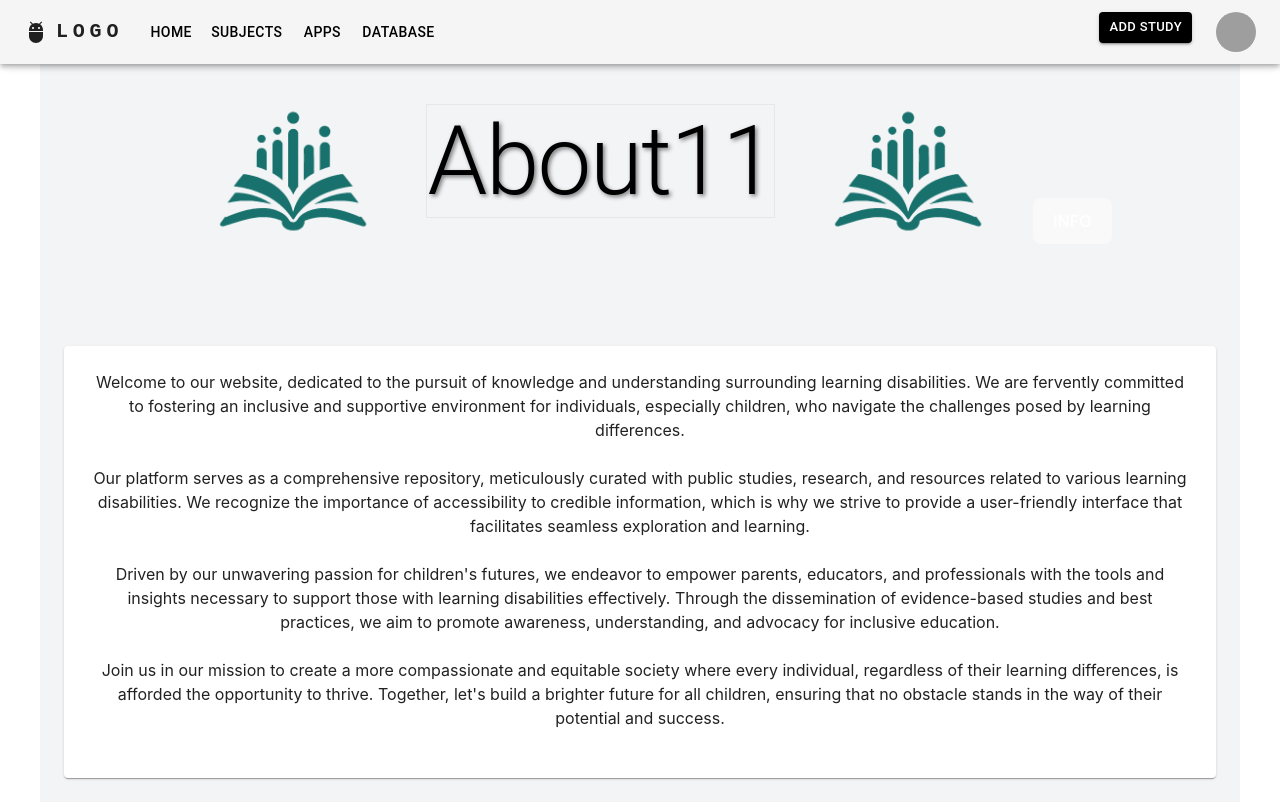
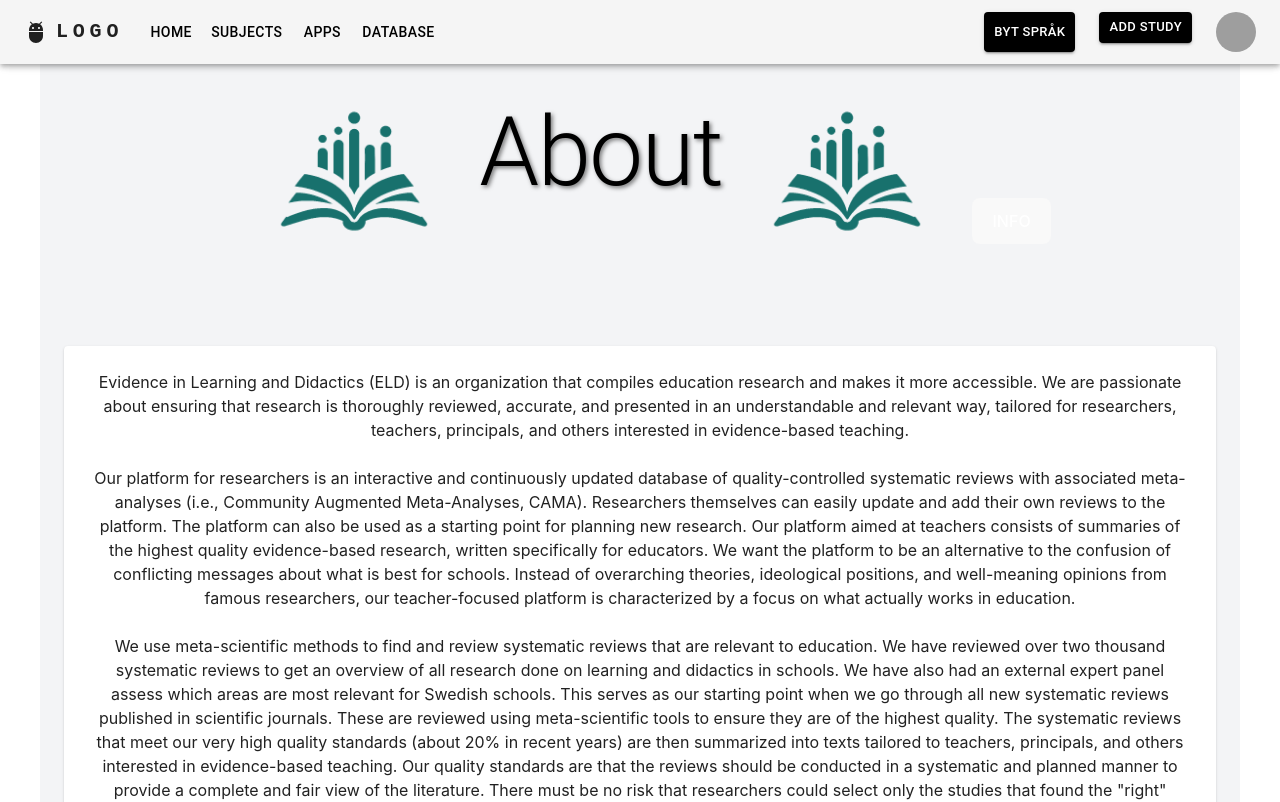
Before and after one commit to Mask1nen/2024-TDDD96-CAMA-BachelorsProject, a React (Vite) app in the folder cama_frontend/: page /About in a window 1280 px wide. Shown: the top 802 px of the page. Built offline with nearby package versions, Linux system fonts and the light colour scheme; grey boxes are pictures that could not be loaded.

Commit message:
436 feat: implemented global language change

```diff
--- a/cama_frontend/src/App.tsx
+++ b/cama_frontend/src/App.tsx
@@ -19,9 +19,12 @@ import DatasetsPage from './pages/Datasets/DatasetsPage.tsx';
 import { Dataset } from '@mui/icons-material';
 import DatasetDetail from './pages/Datasets/DatasetDetail.tsx';
 
-
+import React, {useState} from "react";
+export const Context = React.createContext();
 
 const App: React.FC = () => {
+
+  const [isSWE, setIsSWE] = useState(false);
 
 const theme = createTheme({
 
@@ -45,6 +48,7 @@ const theme = createTheme({
   return (
     <Router>
       <ThemeProvider theme={theme}>
+        <Context.Provider value = {[isSWE, setIsSWE]}>
       <Navbar />
       <Container sx={{px:4, py:4, minHeight: '60vh'}} className="bg-gray-100">
         <Routes>
@@ -61,6 +65,7 @@ const theme = createTheme({
         </Routes>
       </Container>
       <Footer />
+      </Context.Provider>
       </ThemeProvider>
     </Router>
   )
--- a/cama_frontend/src/aboutText.json
+++ b/cama_frontend/src/aboutText.json
@@ -1,4 +1,4 @@
 [
-{"swe":"Om",
- "eng":"About"}
+{"swe":"Evidens i Lärande och Didaktik (ELD) är en organisation som sammanställer och tillgängliggör skolforskning. Vi brinner för att forskning ska vara noggrant granskad, korrekt och presenterad på ett begripligt och relevant sätt, anpassat för forskare, lärare, rektorer och andra som är intresserade av evidensbaserad undervisning. ",
+ "eng":"Evidence in Learning and Didactics (ELD) is an organization that compiles education research and makes it more accessible. We are passionate about ensuring that research is thoroughly reviewed, accurate, and presented in an understandable and relevant way, tailored for researchers, teachers, principals, and others interested in evidence-based teaching. \n evidence-based teaching"}
 ]
--- /dev/null
+++ b/cama_frontend/src/assets/navBarText/changeLanguageButton.json
@@ -0,0 +1,6 @@
+[
+ {
+    "swe":"Byt språk",
+    "eng":"Change language"
+ }
+]
--- /dev/null
+++ b/cama_frontend/src/assets/pageText/aboutPage/aboutPageHeading.json
@@ -0,0 +1,6 @@
+[
+    {
+    "swe":"Om",
+    "eng":"About"
+ }
+]
--- /dev/null
+++ b/cama_frontend/src/assets/pageText/aboutPage/aboutPageMain1.json
@@ -0,0 +1,4 @@
+[
+{"swe":"Evidens i Lärande och Didaktik (ELD) är en organisation som sammanställer och tillgängliggör skolforskning. Vi brinner för att forskning ska vara noggrant granskad, korrekt och presenterad på ett begripligt och relevant sätt, anpassat för forskare, lärare, rektorer och andra som är intresserade av evidensbaserad undervisning. ",
+"eng":"Evidence in Learning and Didactics (ELD) is an organization that compiles education research and makes it more accessible. We are passionate about ensuring that research is thoroughly reviewed, accurate, and presented in an understandable and relevant way, tailored for researchers, teachers, principals, and others interested in evidence-based teaching."}
+]
--- /dev/null
+++ b/cama_frontend/src/assets/pageText/aboutPage/aboutPageMain2.json
@@ -0,0 +1,4 @@
+[
+{"swe":"Vår plattform för forskare är en interaktiv och kontinuerligt uppdaterad databas över kvalitetskontrollerade systematiska översikter med tillhörande meta-analyser (så kallade Community Augmented Meta-Analyses, CAMA). Som forskare kan man enkelt uppdatera och bidra med egna översikter till plattformen. Plattformen kan också användas som utgångspunkt för att planera ny forskning. På vår plattform inriktad mot lärare finner man sammanställningar skrivna direkt för pedagoger som bygger på evidensbaserad forskning av högsta kvalitet. Vi vill att plattformen ska vara ett alternativ till virrvarret av motstridiga budskap kring vad som är bäst för skolan. Istället för övergripande teorier, ideologiska ståndpunkter, och välvilliga åsikter från kända forskare kännetecknas vår lärarinriktade plattform av ett fokus på vad som faktiskt fungerar i skolan.",
+"eng":"Our platform for researchers is an interactive and continuously updated database of quality-controlled systematic reviews with associated meta-analyses (i.e., Community Augmented Meta-Analyses, CAMA). Researchers themselves can easily update and add their own reviews to the platform. The platform can also be used as a starting point for planning new research. Our platform aimed at teachers consists of summaries of the highest quality evidence-based research, written specifically for educators. We want the platform to be an alternative to the confusion of conflicting messages about what is best for schools. Instead of overarching theories, ideological positions, and well-meaning opinions from famous researchers, our teacher-focused platform is characterized by a focus on what actually works in education."}
+]
--- /dev/null
+++ b/cama_frontend/src/assets/pageText/aboutPage/aboutPageMain3.json
@@ -0,0 +1,4 @@
+[
+{"swe":"Vi använder oss av meta-vetenskapliga metoder för att hitta och granska systematiska översikter som är av relevans för skolan. Vi har gått igenom över två tusen systematiska översikter för att få en överblick av all forskning som gjorts kring lärande och didaktik i skolan. Vi har även låtit en extern expertpanel bedöma vilka områden som är mest relevanta för svensk skola. Detta fungerar som vår utgångspunkt när vi går igenom alla nya systematiska översikter som publiceras i vetenskapliga tidskrifter. Dessa granskas med hjälp av meta-vetenskapliga verktyg för att säkerställa att de håller högsta kvalitet. De systematiska översikter som klarar våra ytterst höga kvalitetskrav (ungefär 20% de senaste åren) sammanfattas sedan till texter anpassade till lärare, rektorer och andra som är intresserade av evidensbaserad undervisning. Kraven vi ställer handlar om att översikterna ska vara genomförda på ett systematiskt och planerat sätt för att ge en fullständig och rättvis bild av litteraturen. Det får inte finnas någon risk att forskarna ska ha kunnat välja ut bara de studier som hittade “rätt” resultat. Ett annat krav är att de systematiska översikterna följer principerna för öppen vetenskap. Detta säkerhetsställer att vi (och alla andra som vill) kan kontrollera att resultaten stämmer.",
+"eng":"We use meta-scientific methods to find and review systematic reviews that are relevant to education. We have reviewed over two thousand systematic reviews to get an overview of all research done on learning and didactics in schools. We have also had an external expert panel assess which areas are most relevant for Swedish schools. This serves as our starting point when we go through all new systematic reviews published in scientific journals. These are reviewed using meta-scientific tools to ensure they are of the highest quality. The systematic reviews that meet our very high quality standards (about 20% in recent years) are then summarized into texts tailored to teachers, principals, and others interested in evidence-based teaching. Our quality standards are that the reviews should be conducted in a systematic and planned manner to provide a complete and fair view of the literature. There must be no risk that researchers could select only the studies that found the \"right\" results. Another requirement is that the systematic reviews follow the principles of open science. This ensures that we (and everyone else) can verify that the results are correct."}
+]
--- a/cama_frontend/src/assets/pageText/test.json
+++ /dev/null
@@ -1,4 +0,0 @@
-[
-    {"swe":"Om11",
-     "eng":"About11"}
-    ]
--- a/cama_frontend/src/components/Navbar.tsx
+++ b/cama_frontend/src/components/Navbar.tsx
@@ -14,12 +14,30 @@ import MenuItem from '@mui/material/MenuItem';
 import AdbIcon from '@mui/icons-material/Adb';
 import { Link } from "react-router-dom";
 
+import {useState} from "react";
+import languageVariable from "../components/languageVariable";
+import multiLanguage from "../components/multiLanguage";
+import changeLanguageBotton from "../../src/assets/navBarText/changeLanguageButton.json";
+
+import {Context} from "../../src/App";
+import { useContext } from 'react';
+
+
+
 const pages = ['Home', 'Subjects', 'Apps', 'Database'];
 const settings = ['Profile', 'Logout'];
+
 
 function Navbar() {
   const [anchorElNav, setAnchorElNav] = React.useState<null | HTMLElement>(null);
   const [anchorElUser, setAnchorElUser] = React.useState<null | HTMLElement>(null);
+
+  const [isSWE, setIsSWE] = useContext(Context);
+
+  {/*
+  const [isSWE2, setIsSWE2] = useState(false);
+  languageVariable.value = isSWE2;
+*/}
 
   const handleOpenNavMenu = (event: React.MouseEvent<HTMLElement>) => {
     setAnchorElNav(event.currentTarget);
@@ -131,6 +149,9 @@ function Navbar() {
 
 
           <Box sx={{ flexGrow: 0, display:"flex"}}>
+
+              <Button size="small" variant="contained" color="primary" sx={{mr:3}} onClick={() => setIsSWE(!isSWE)} > {multiLanguage(!isSWE, changeLanguageBotton)}</Button>
+
               <Link to="Upload">
                 <Button size="small"
                   key="addstudy"
--- /dev/null
+++ b/cama_frontend/src/components/languageVariable.tsx
@@ -0,0 +1,57 @@
+
+import React, { createContext, useState } from 'react';
+
+
+export const value2 = createContext(true);
+
+export default value2;
+{/*
+*/}
+
+{/*
+import React, { createContext, useState } from 'react';
+
+// Create a new context
+const SharedStateContext = createContext(true);
+
+// Create a provider component
+export const SharedStateProvider = ({ children }) => {
+    const [value, setValue] = useState(true);
+
+    return (
+        <SharedStateContext.Provider value={{ value, setValue }}>
+            {children}
+        </SharedStateContext.Provider>
+    );
+
+};
+
+export default SharedStateContext;
+*/}
+
+//export default SharedStateContext;
+
+{/*
+// Create a new context
+const SharedStateContext = createContext(false);
+
+// Create a provider component
+export const SharedStateProvider = ({ children }) => {
+    const [value, setValue] = useState(false);
+
+    return (
+        <SharedStateContext.Provider value={{ value, setValue }}>
+            {children}
+        </SharedStateContext.Provider>
+    );
+};
+
+
+export default SharedStateContext;
+
+const globalState = {
+    value: false
+};
+
+export default globalState;
+*/}
--- a/cama_frontend/src/components/multiLanguage.tsx
+++ b/cama_frontend/src/components/multiLanguage.tsx
@@ -1,48 +1,18 @@
-import React from "react";
 
-import aboutT  from "../../src/aboutText.json";
-import test2  from "../../src/assets/pageText/test.json";
-
-
+import {useState} from "react";
 
 function multiLanguage(isSWE, test) {
+    //const [isSWE2, setIsSWE2] = useState(false);
+
     if(isSWE){
         return test.map((test) =>(
-            <div className='border m-2'>
-                <h3>{test.swe}</h3>
-            </div>
+            <h3>{test.swe}</h3>
         ))
     }
     return test.map((test) =>(
-        <div className='border m-2'>
-            <h3>{test.eng}</h3>
-        </div>
+        <h3>{test.eng}</h3>
     ))
 }
 
-export default multiLanguage
-
-{/*
-function multiLanguage() {
-    var temp = ""
-    fetch(`${aboutT}.json`)
-        .then(response => response.json())
-        .then(data => {temp = new data.swe})
-
-
-    return temp;
-}
 
 export default multiLanguage
-
-{/*
-    if(isSWE){
-        var temp2 = "aboutT.swe";
-        {aboutT.map(({swe}) => (
-
-            <div>
-                <h3 >{swe}</h3>
-            </div>))}
-        return temp
-    }
-    */}
--- a/cama_frontend/src/pages/About/AboutPage.tsx
+++ b/cama_frontend/src/pages/About/AboutPage.tsx
@@ -1,29 +1,37 @@
 {/*This file conatins the code responible for controlling the content and cunction of the about page*/}
 
 import React from "react";
-import {Grid, Paper, Box, Typography} from "@mui/material";
+import {Grid, Paper, Box, Typography, Button} from "@mui/material";
 import CAMA_test_icon from "../../assets/images/CAMA_test_icon.png";
 import InfoPopUps from "../../components/infoPopUps";
 import {useState} from "react";
 import multiLanguage from "../../components/multiLanguage";
-import test  from "../../../src/assets/pageText/test.json";
+import aboutHeading from "../../../src/assets/pageText/aboutPage/aboutPageHeading.json";
+import aboutText1 from "../../../src/assets/pageText/aboutPage/aboutPageMain1.json";
+import aboutText2 from "../../../src/assets/pageText/aboutPage/aboutPageMain2.json";
+import aboutText3 from "../../../src/assets/pageText/aboutPage/aboutPageMain3.json";
+import { useContext } from 'react';
+import SharedStateContext from "../../components/languageVariable";
 
+import {Context} from "../../../src/App";
 
 import '@mui/material';
 
-function echoText() {
-    return "About";
-}
 
 const AboutPage: React.FC = () => {
+    //const { valueS, setValue } = useContext(SharedStateContext);
     const [buttonPopup, setBottonPopup] = useState(false);
+    const [isSWE, setIsSWE] = useContext(Context);
+    //const valueS = useContext(SharedStateContext);
+
 	return (
+        <SharedStateContext.Provider value={isSWE}>
         <Box>
             {/*Creats a centered title wich the icon on both sides*/}
             <Box display="flex"  justifyContent="center"  alignItems="center">
                 <Box display="flex" sx={{justifyContent:"flex-start"}}>
                     <img src={CAMA_test_icon} alt="Description of the image" width="250" height="250" style={{ top: '-50px', position: 'relative' }}/>
-                    <Typography variant="h1" style={{ color: 'black' , textShadow: '2px 2px 4px rgba(0, 0, 0, 0.5)' }}> {multiLanguage(false, test)} </Typography>
+                    <Typography variant="h1" style={{ color: 'black' , textShadow: '2px 2px 4px rgba(0, 0, 0, 0.5)' }}> {multiLanguage(isSWE, aboutHeading)} </Typography>
                     <img src={CAMA_test_icon} alt="Description of the image" width="250" height="250" style={{ top: '-50px', position: 'relative' }}/>
                 </Box>
                 <Box>
@@ -41,6 +49,13 @@ const AboutPage: React.FC = () => {
         <Grid container rowSpacing={8}>
             <Grid item >
                 <Paper sx={{p:3, height:'100%'}}>
+                    {multiLanguage(isSWE, aboutText1)}
+                    <br />
+                    {multiLanguage(isSWE, aboutText2)}
+                    <br />
+                    {multiLanguage(isSWE, aboutText3)}
+                {/*
+                {/*
                     <p>Welcome to our website, dedicated to the pursuit of knowledge and understanding surrounding
                         learning disabilities.  We are fervently committed to fostering an inclusive and supportive environment for individuals, especially children,
                         who navigate the challenges posed by learning differences. </p> <br />
@@ -54,7 +69,7 @@ const AboutPage: React.FC = () => {
                     <p> Join us in our mission to create a more compassionate and equitable society where every individual,
                         regardless of their learning differences, is afforded the opportunity to thrive. Together, let's build a brighter future for all children,
                         ensuring that no obstacle stands in the way of their potential and success. </p> <br />
-
+                */}
                 </Paper>
             </Grid>
 
@@ -71,6 +86,7 @@ const AboutPage: React.FC = () => {
         </Grid>
 
         </Box>
+        </SharedStateContext.Provider>
 		);
 	};
 
```
